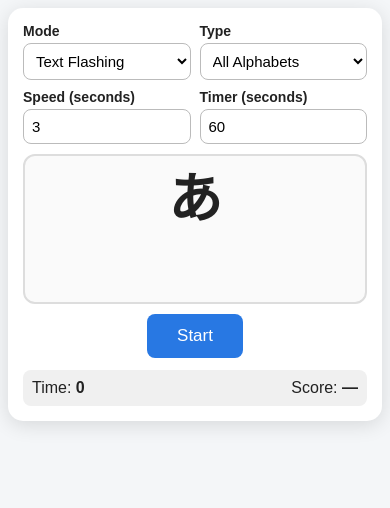
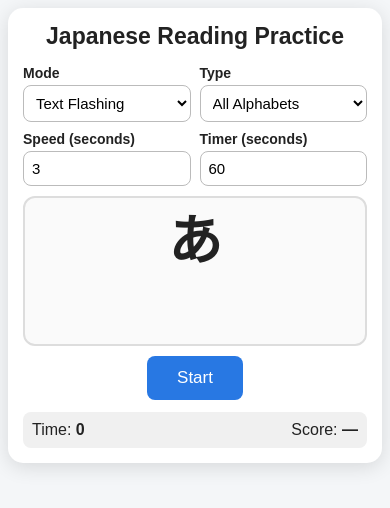
Before and after one commit to JP-trainer/practice, a plain HTML site: page index.html in a window 390 px wide. Drawn offline with Linux system fonts and the light colour scheme.

Commit message:
Update index.html
original code  change

```diff
--- a/index.html
+++ b/index.html
@@ -6,7 +6,7 @@
 <meta name="viewport"
       content="width=device-width, initial-scale=1.0, maximum-scale=1.0, user-scalable=no">
 
-<title>Japanese Reading Practice</title>
+<title>Japanese Practice</title>
 
 <style>
 
@@ -37,6 +37,10 @@ body {
     text-align: center;
 }
 
+h1 {
+    margin: 0 0 22px;
+    font-size: 28px;
+}
 
 .settings {
     display: grid;
@@ -195,6 +199,10 @@ button:hover {
         padding: 15px;
     }
 
+    h1 {
+        font-size: 23px;
+        margin-bottom: 15px;
+    }
 
     .settings {
         gap: 9px;
@@ -289,6 +297,10 @@ button:hover {
      * valuable vertical space.
      */
 
+    h1,
+    .settings {
+        display: none;
+    }
 
     /*
      * Smaller display area.
@@ -352,6 +364,8 @@ button:hover {
 <body>
 
 <div class="app">
+
+    <h1>Japanese Reading Practice</h1>
 
 
     <!-- ======================================================
@@ -1275,6 +1289,7 @@ function showNext() {
     inputArea.style.display = "block";
 
 
+    /*answerElement.focus();*/
 
 
     /*
```
